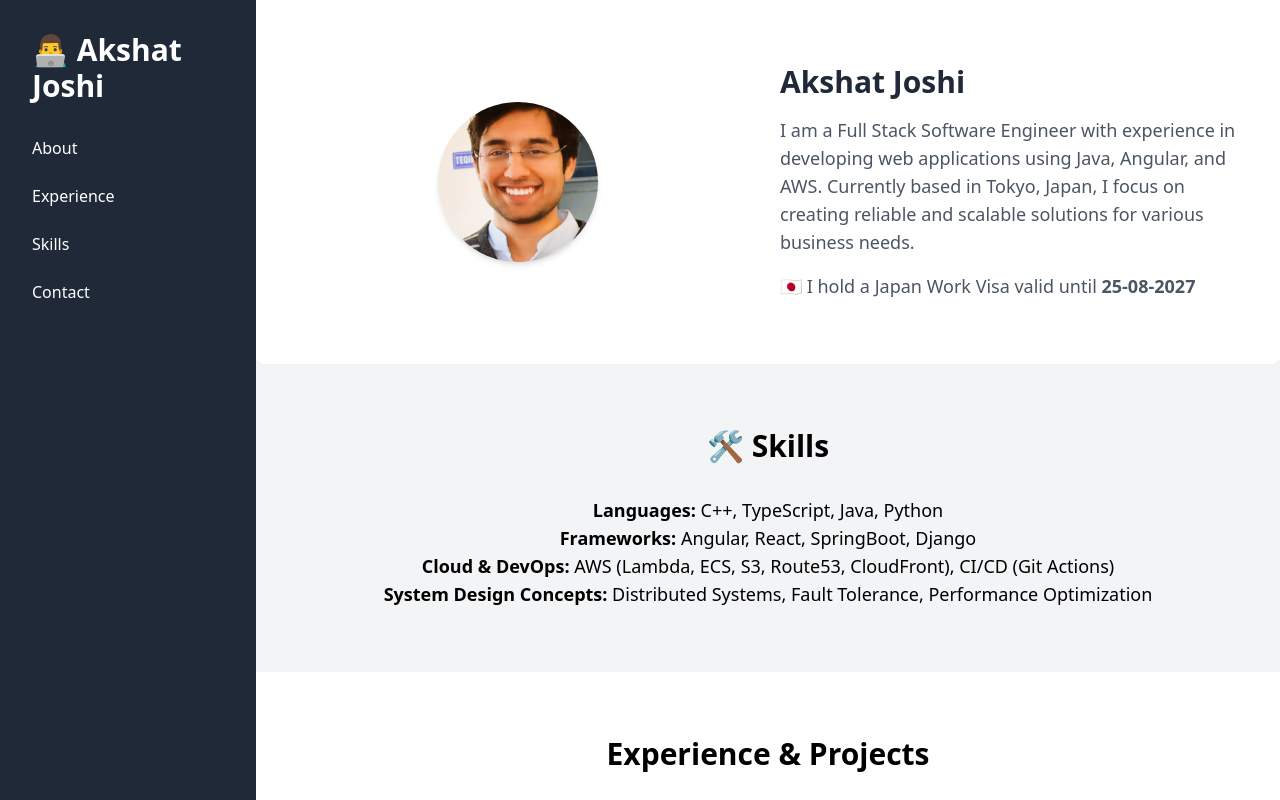
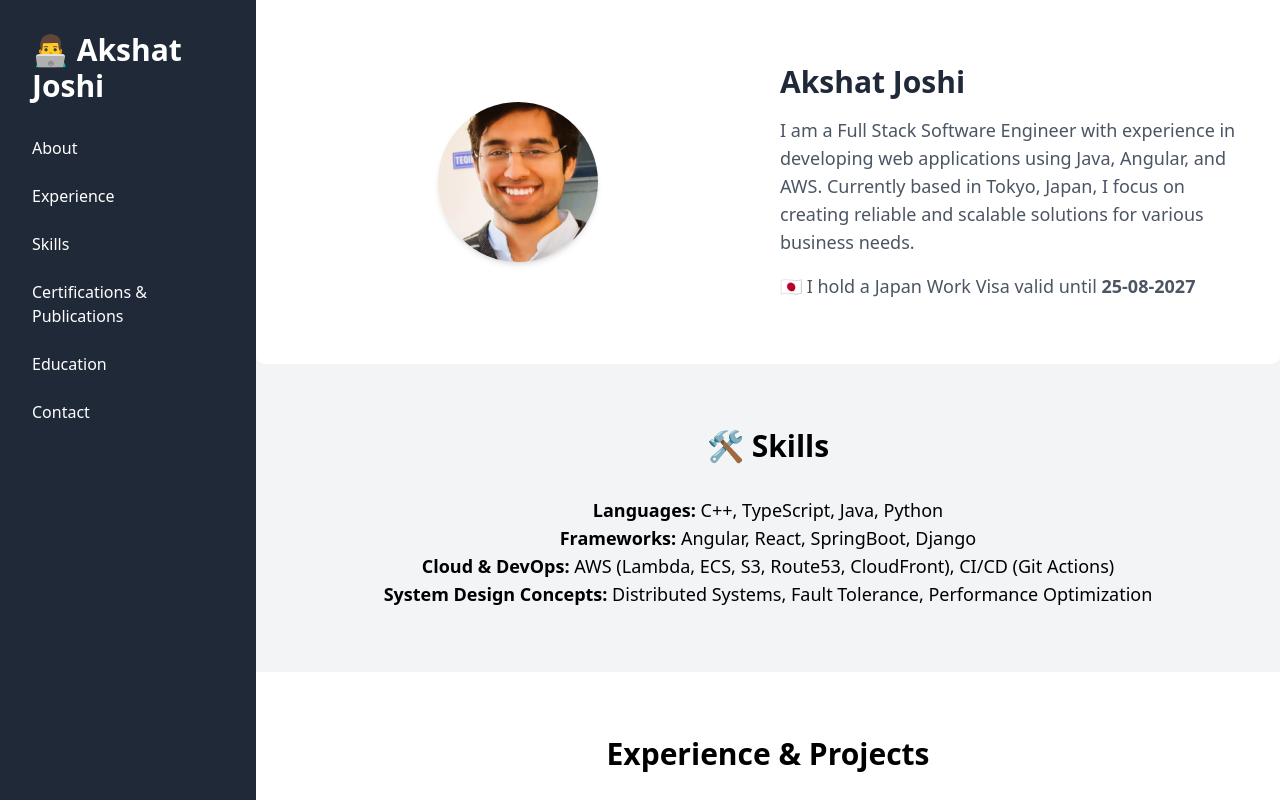
Before and after one commit to akshat98/github.io, a plain HTML site: page index.html in a window 1280 px wide. Shown: the top 800 px of the page. Drawn offline with nearby package versions, Linux system fonts and the light colour scheme.

Commit message:
added education and certificaitons

```diff
--- a/index.html
+++ b/index.html
@@ -17,6 +17,8 @@
       <li><a href="#about" class="block hover:text-blue-400">About</a></li>
       <li><a href="#experience" class="block hover:text-blue-400">Experience</a></li>
       <li><a href="#skills" class="block hover:text-blue-400">Skills</a></li>
+      <li><a href="#certifications" class="block hover:text-blue-400">Certifications & Publications</a></li>
+      <li><a href="#education" class="block hover:text-blue-400">Education</a></li>
       <li><a href="#contact" class="block hover:text-blue-400">Contact</a></li>
     </ul>
   </nav>
@@ -34,6 +36,8 @@
       <li><a href="#about" class="block hover:text-blue-400">About</a></li>
       <li><a href="#skills" class="block hover:text-blue-400">Skills</a></li>
       <li><a href="#experience" class="block hover:text-blue-400">Experience</a></li>
+      <li><a href="#certifications" class="block hover:text-blue-400">Certifications & Publications</a></li>
+      <li><a href="#education" class="block hover:text-blue-400">Education</a></li>
       <li><a href="#contact" class="block hover:text-blue-400">Contact</a></li>
     </ul>
   </div>
@@ -221,7 +225,7 @@
   </section>
 
   <!-- Contact Section -->
-  <section id="contact" class="py-16 bg-gray-100 text-center">
+  <section id="contact" class="py-16 bg-white text-center">
     <h2 class="text-3xl font-bold mb-8">📞 Contact Me</h2>
 
     <!-- Email -->
```
